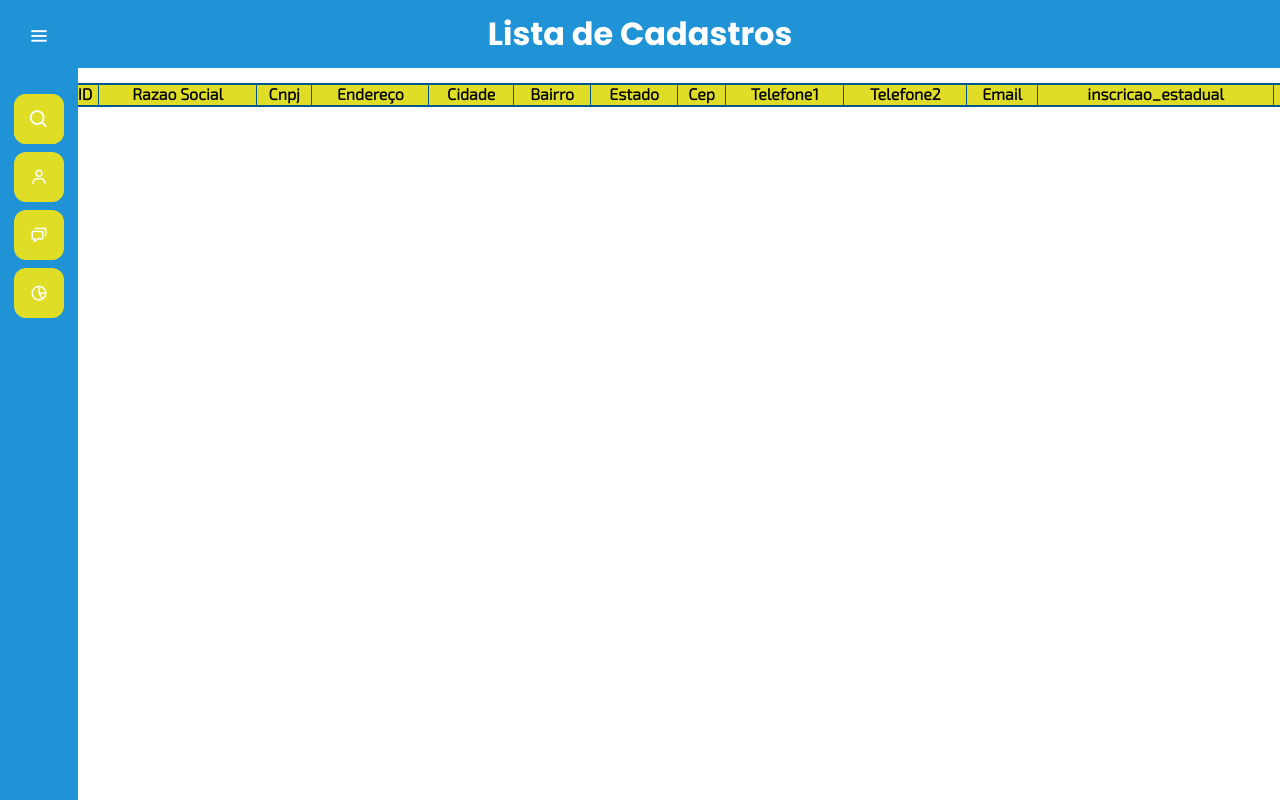
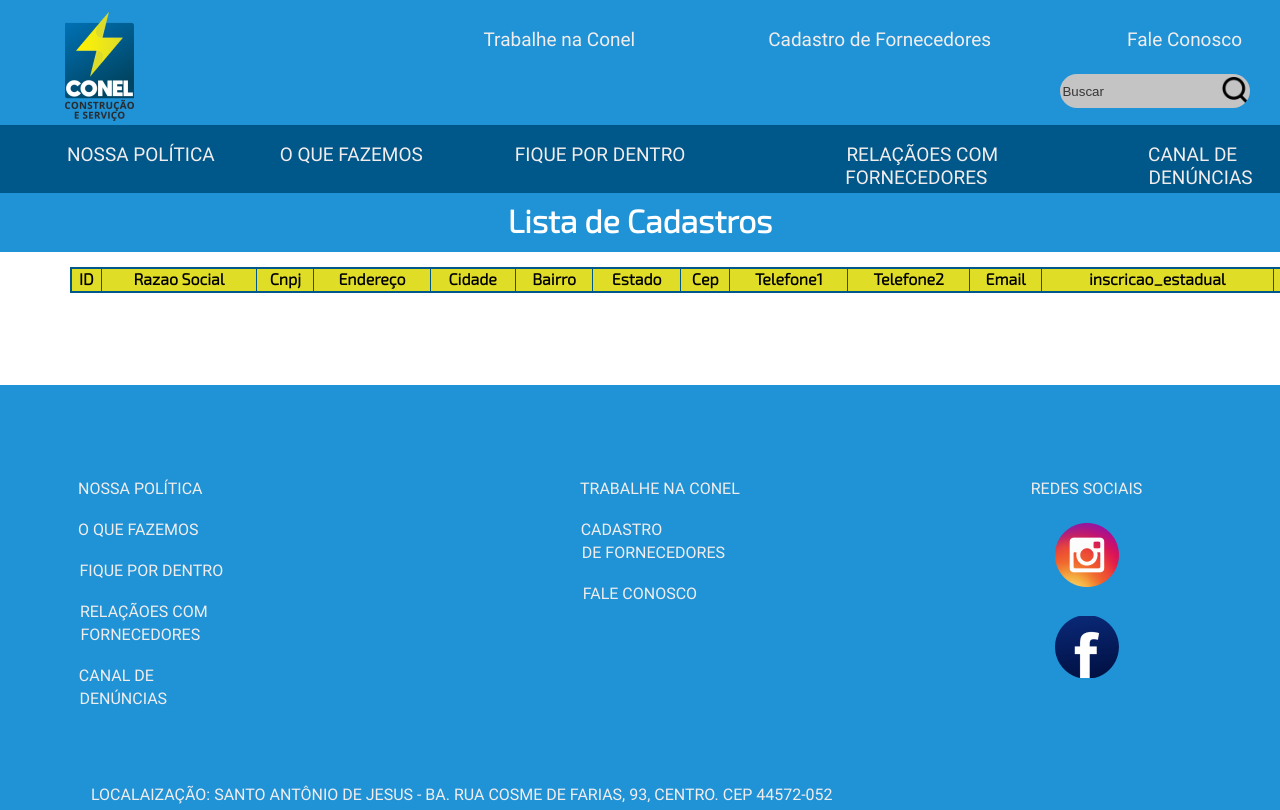
Before and after one commit to Leandroolima/conel, a website: page Public/paginas/adm_cadastro.html in a window 1280 px wide. Shown: the top 810 px of the page. Drawn offline with nearby package versions, Linux system fonts and the light colour scheme; no server answers.

Commit message:
modificação do p

```diff
--- a/Public/paginas/adm_cadastro.html
+++ b/Public/paginas/adm_cadastro.html
@@ -1,16 +1,64 @@
 <!DOCTYPE html>
-<html lang="en" dir="ltr">
-  <head>
+<html lang="en">
+
+<head>
     <meta charset="UTF-8">
-    <title> Conel </title>
-    <link rel="stylesheet" href="../css/dashbord.css">
+    <meta http-equiv="X-UA-Compatible" content="IE=edge">
+    <meta name="viewport" content="width=device-width, initial-scale=1.0">
     <link rel="icon" type="image/png" href="../img/favicon-96x96.ico"/>
-    <link href='https://unpkg.com/boxicons@2.0.7/css/boxicons.min.css' rel='stylesheet'>
+    <title>Cadastros</title>
+
+    <script src="../js/script.js"></script>
     <link rel="stylesheet" href="../css/kuro.css">
     <link rel="stylesheet" href="../css/kuro_mob.css">
-     <meta name="viewport" content="width=device-width, initial-scale=1.0">
-   </head>
-   <body onload="cadastro.listaTabela()">
+    <link rel="preconnect" href="https://fonts.gstatic.com">
+    <link href="https://fonts.googleapis.com/css2?family=Nunito+Sans&display=swap" rel="stylesheet">
+</head>
+
+<body onload="cadastro.listaTabela()">
+    <div class="row-1 cor-menu">
+        <div class="principal">
+            <div class="row-1">
+                <div class="col-12 inicio">
+                    <div class="row-1">
+                        <div class="col-2 logo">
+                            <a href="/"><img src="../img/LogoConel1.png"></a>
+                        </div>
+                        <div class="col-10 home">
+                            <div class="row-1">
+                                <div class="class-12">
+                                    <div class="class-8">
+                                        <ul>
+                                            <li><a href="/trabalhe_conel" id="pesquisa1">Trabalhe na Conel</a></li>
+                                            <li><a href="/cadastro" id="pesquisa2">Cadastro de Fornecedores</a></li>
+                                            <li><a href="/contato" id="pesquisa3">Fale Conosco</a></li>
+                                        </ul>
+                                    </div>
+                                    <div class="class-4 barra-pesquisa">
+                                        <input type="search" id="pesquisar" placeholder="Buscar">
+                                    </div>
+                                </div>
+                            </div>
+                        </div>
+                    </div>
+                </div>
+            </div>
+        </div>
+    </div>
+    <div class="row-1 cor-menu2">
+        <div class="principal">
+            <div class="col-12 barra">
+                <ul>
+                    <li><a href="/nossa_politica" id="links1">NOSSA POLÍTICA</a></li>
+                    <li><a href="/o_que_fazemos" id="links2">O QUE FAZEMOS</a></li>
+                    <li><a href="/fique_por_dentro" id="links3">FIQUE POR DENTRO</a></li>
+                    <li><a href="/fornecedores" id="links4">RELAÇÃOES COM <br>FORNECEDORES</a></li>
+                    <li><a href="/denuncia" id="links5">CANAL DE<br>
+                            DENÚNCIAS</a></li>
+                </ul>
+            </div>
+        </div>
+    </div>
     <header>
         <h1>
             Lista de Cadastros
@@ -45,42 +93,47 @@
 
 
     </div>
-  <div class="sidebar">
-    <div class="logo-details">
-      <i class='bx bxl-c-plus-plus icon'></i>
-        <div class="logo_name">Conel</div>
-        <i class='bx bx-menu' id="btn" ></i>
+    <div class="row-1 cor-final">
+        <div class="principal">
+            <div class="col-12">
+                <div class="row-1">
+                    <div class="col-4 side-bar">
+                        <ul>
+                            <li><a href="/nossa_politica" id="links10">NOSSA POLÍTICA</a></li>
+                            <li><a href="/o_que_fazemos" id="links9">O QUE FAZEMOS</a></li>
+                            <li><a href="/fique_por_dentro" id="links8">FIQUE POR DENTRO</a></li>
+                            <li><a href="/fornecedores" id="links7">RELAÇÃOES COM <br>FORNECEDORES</a></li>
+                            <li><a href="/denuncia" id="links6">CANAL DE<br>DENÚNCIAS</a></li>
+
+                        </ul>
+                    </div>
+                    <div class="col-4 side-bar">
+                        <ul>
+                            <li><a href="/trabalhe_conel" id="links11">TRABALHE NA CONEL</a></li>
+                            <li><a href="/cadastro" id="links12">CADASTRO<br>DE FORNECEDORES</a></li>
+                            <li><a href="/contato" id="links13">FALE CONOSCO</a></li>
+                        </ul>
+                    </div>
+                    <div class="col-4 side-bar">
+                        <ul>
+                            <li id="links11">REDES SOCIAIS</li>
+                            <li><img src="../img/iconeinstagram1.png"></li>
+                            <li> <img src="../img/iconefacebook1.png"></li>
+                        </ul>
+
+                    </div>
+                </div>
+            </div>
+            <div class="col-12 ">
+                <div class="row-1">
+                    <li id="localizacao">LOCALAIZAÇÃO: SANTO ANTÔNIO DE JESUS - BA. RUA COSME DE FARIAS, 93, CENTRO. CEP
+                        44572-052</li>
+                </div>
+            </div>
+        </div>
     </div>
-    <ul class="nav-list">
-      <li>
-          <i class='bx bx-search' ></i>
-         <input type="text" placeholder="Pesquisar...">
-         <span class="tooltip">Pesquisar</span>
-      </li>
-      <li>
-       <a href="/adm/curriculo">
-         <i class='bx bx-user' ></i>
-         <span class="links_name">Curriculos</span>
-       </a>
-       <span class="tooltip">Curriculos</span>
-     </li>
-     <li>
-       <a href="/adm/denuncia">
-         <i class='bx bx-chat' ></i>
-         <span class="links_name">Denuncias</span>
-       </a>
-       <span class="tooltip">Denuncias</span>
-     </li>
-     <li>
-       <a href="/adm/cadastro">
-         <i class='bx bx-pie-chart-alt-2' ></i>
-         <span class="links_name">Cadastros</span>
-       </a>
-       <span class="tooltip">Cadastros</span>
-     </li>
 
-    </ul>
-  </div>
-  <script src="../js/script.js"></script>
+
 </body>
+
 </html>
--- a/server.js
+++ /dev/null
@@ -1,6 +0,0 @@
-const http = require('http');
-const app = require('./app');
-const port = process.env.PORT || 3000;
-const server = http.createServer(app);
-
-server.listen(port);
```
Also changed, not shown: Public/paginas/fique_por_dentro.html (+2 -3 lines), Public/paginas/missao_visao_valor.html (+0 -1 lines).
